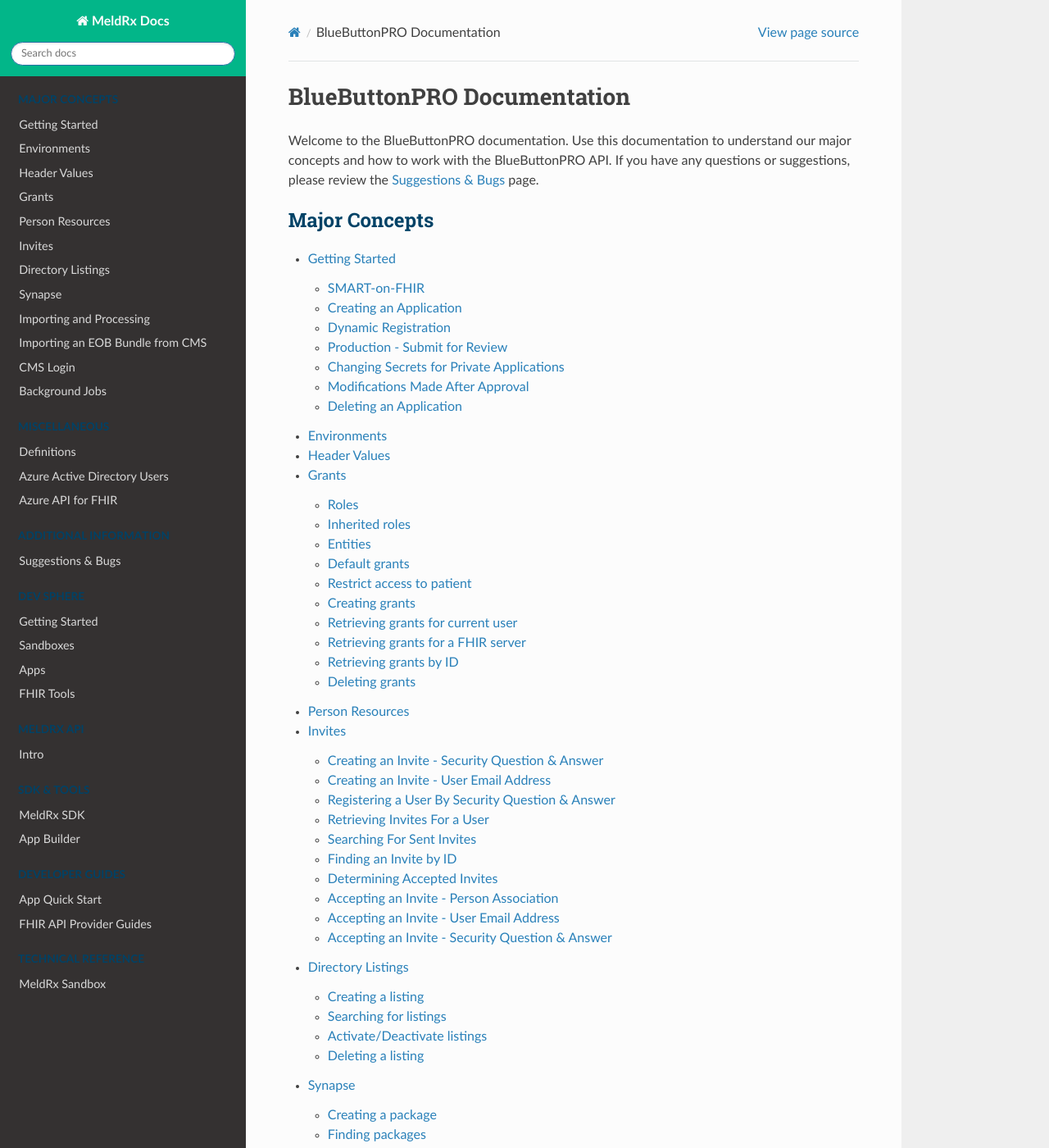
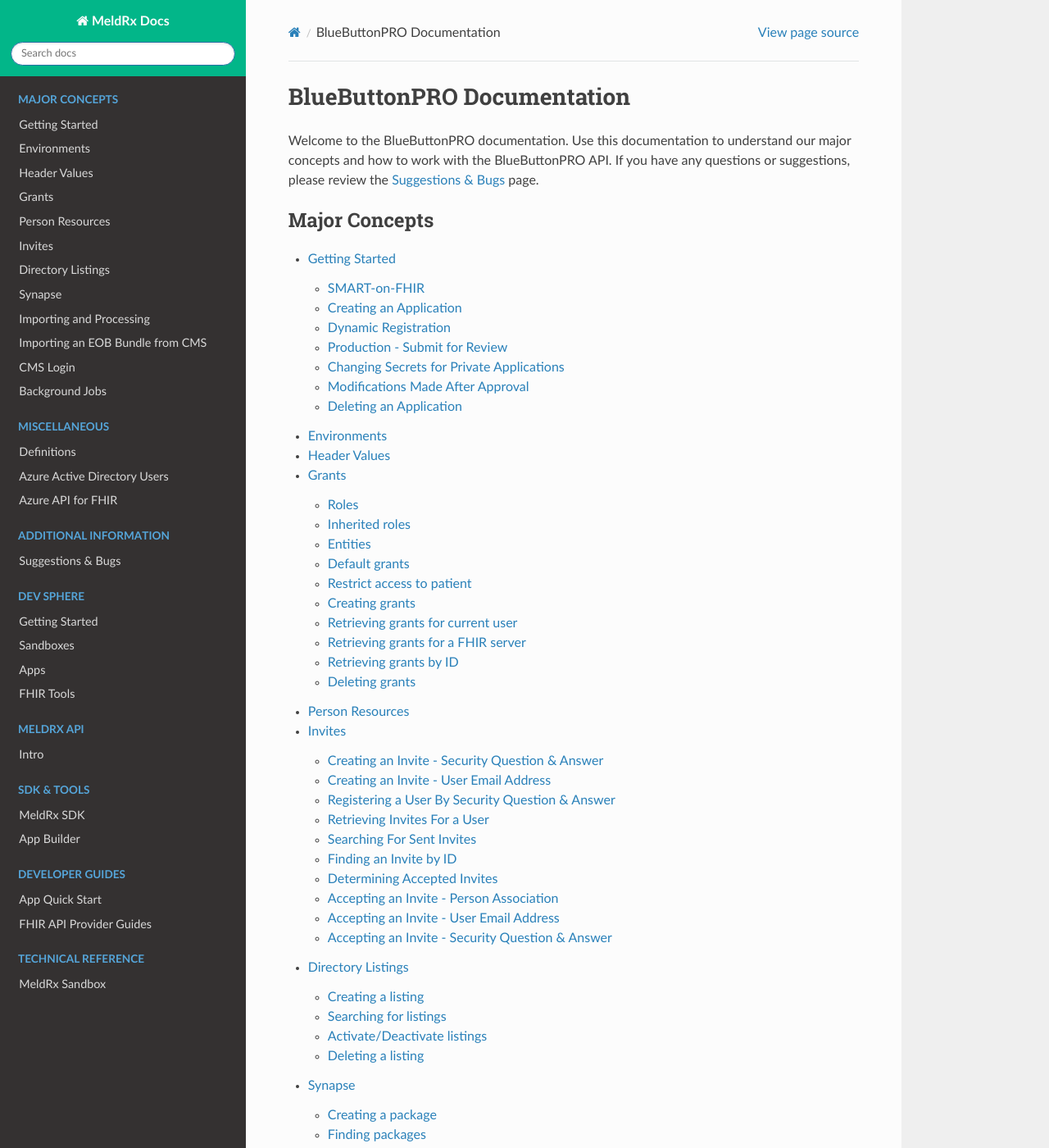
Before and after one commit to darena-solutions/bluebuttonpro-public, a Sphinx documentation site: the page built from docs/source/index.rst, in a window 1280 px wide and 1400 px high. Shown: the whole window at 82% size. Built offline with Sphinx 7.4.7 and the Read the Docs theme 2.0.0, drawn with Linux system fonts in a browser that asks for light colours.

Commit message:
Remove heading color (too light)

```diff
--- a/docs/source/_static/custom.css
+++ b/docs/source/_static/custom.css
@@ -6,6 +6,4 @@
     border-color: #02B689;
 }
 
-.caption-text {
-    color: #004266;
-}
+/*.caption-text { color: #004266; }*/
```
